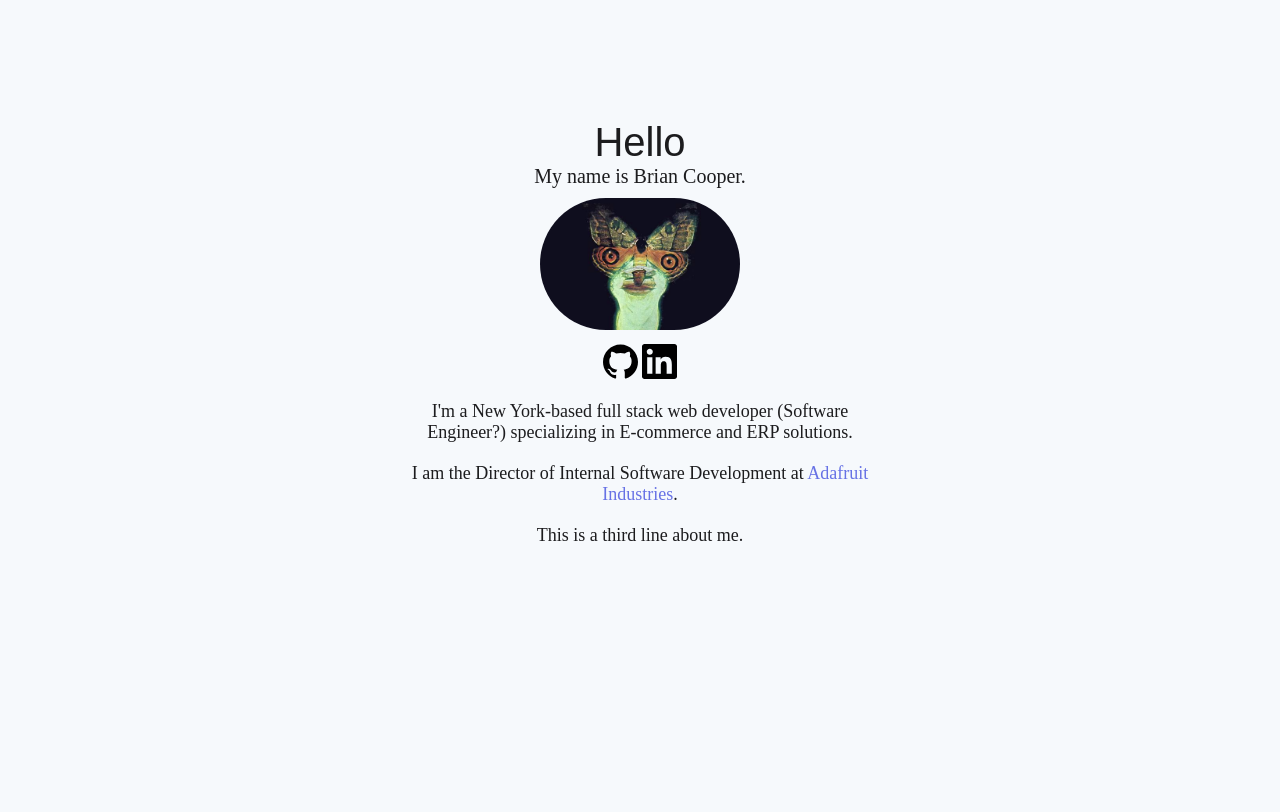
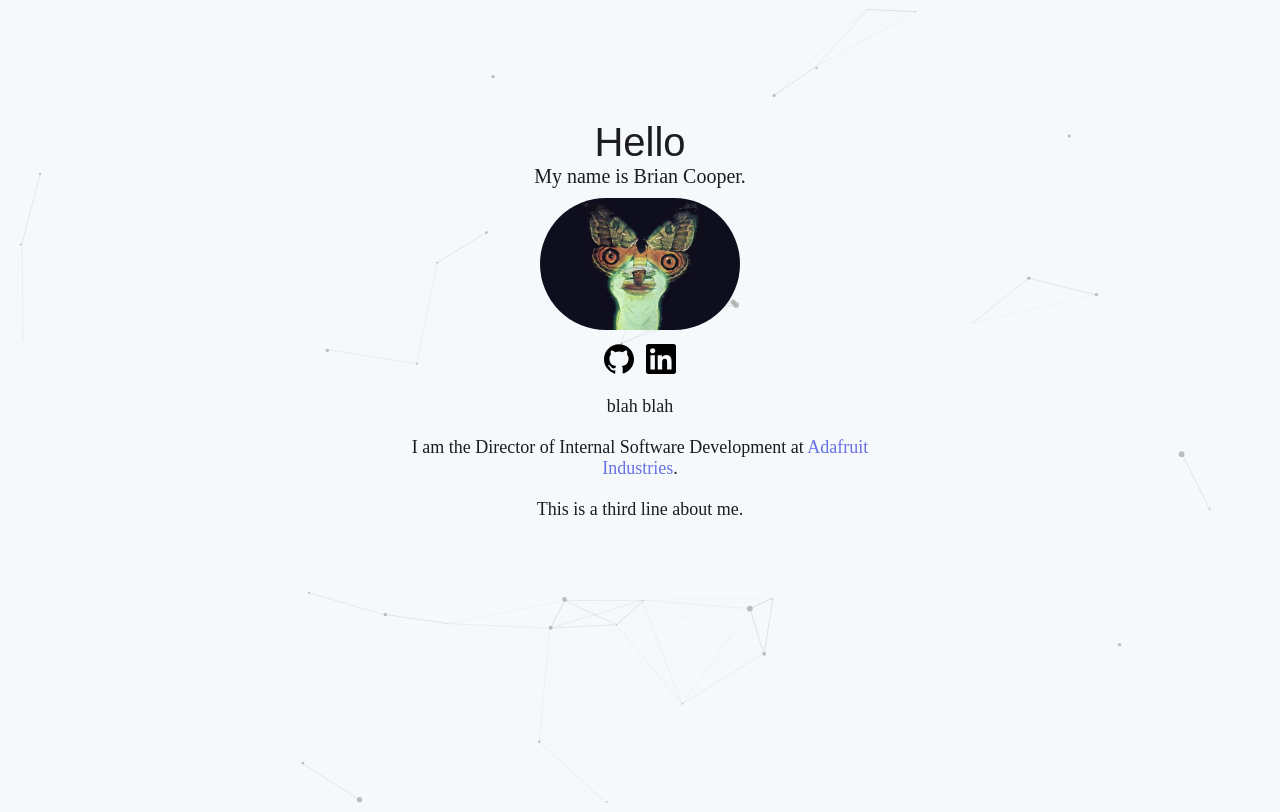
Before and after one commit to brianAda/personal-site, an Eleventy site: page index.html in a window 1280 px wide. Built offline with nearby package versions, Linux system fonts and the light colour scheme; Eleventy itself is replaced by a stand-in of ours; files that its build step writes are made by us from their sources.

Commit message:
Update to work with particles

```diff
--- a/css/main.css
+++ b/css/main.css
@@ -84,3 +84,15 @@ a:hover {
 #description {
   margin: 20px 0 0 0;
 }
+
+#particles-js {
+  position: absolute;
+  width: 100%;
+  height: 100%;
+  background-color: #f6f9fc;
+  background-image: url("");
+  background-repeat: no-repeat;
+  background-size: cover;
+  background-position: 50% 50%;
+  z-index: 0;
+}
--- a/index.html
+++ b/index.html
@@ -1,28 +1,45 @@
 <!DOCTYPE html>
 <html lang="en">
+
 <head>
   <meta charset="UTF-8">
   <meta name="viewport" content="width=device-width, initial-scale=1.0">
+  <meta name="description" content="Brian Cooper's personal website.">
   <link rel="stylesheet" href="css/main.css">
   <title>Brian Cooper</title>
 </head>
+
 <body>
+  <div id="particles-js"></div>
   <main>
     <h1>Hello</h1>
     <h2>My name is Brian Cooper.</h2>
     <img id="image" src="assets/sea-chantey.jpg" alt="Avatar profile photo">
     <ul id="social-media-icons">
-      <img class="icon "src="assets/github.svg" alt="GitHub icon">
-      <img class="icon "src="assets/linkedin.svg" alt="LinkedIn icon">
+      <li>
+        <a href="https://github.com/brianAda" target="_blank" rel="noopener">
+          <img class="icon " src="assets/github.svg" alt="GitHub icon">
+        </a>
+      </li>
+      <li>
+        <a href="https://www.linkedin.com/in/hello-brian-cooper/" target="_blank" rel="noopener">
+          <img class="icon " src="assets/linkedin.svg" alt="LinkedIn icon">
+        </a>
+      </li>
     </ul>
-
     <p>
-      I'm a New York-based full stack web developer (Software Engineer?) specializing in E-commerce and ERP solutions.
+<!--       I'm a New York-based full stack web developer (Software Engineer?) specializing in E-commerce and ERP solutions. -->
+blah blah
     </p>
     <p>
-      I am the Director of Internal Software Development at <a href="https://www.adafruit.com">Adafruit Industries</a>.
+      I am the Director of Internal Software Development at <a href="https://www.adafruit.com" target="_blank">
+        Adafruit Industries</a>.
     </p>
     <p>This is a third line about me.</p>
+
+    <script src="js/particles.js"></script>
+    <script src="js/app.js"></script>
   </main>
 </body>
+
 </html>
```
